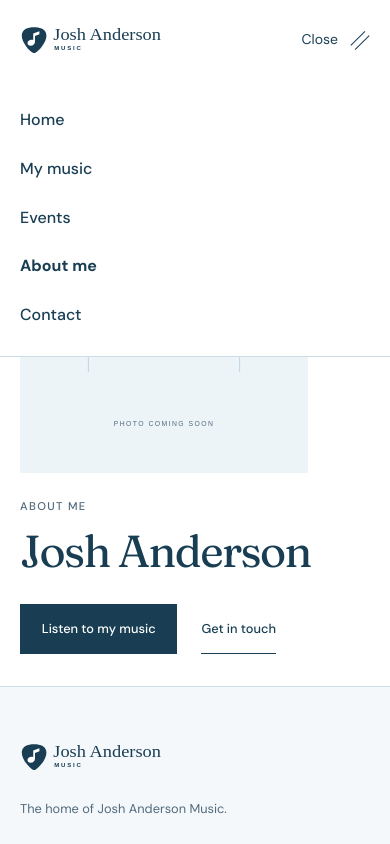
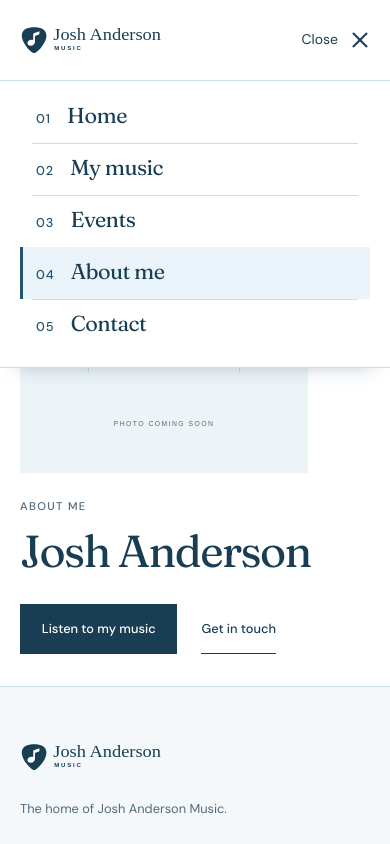
Before and after one commit to andomatthew1234/joshandderson, a plain HTML site: page team.html in a window 390 px wide. Both pictures are taken after a click on the button "Menu". Shown: the top 844 px of the page. Drawn offline with Linux system fonts and the light colour scheme.

Commit message:
Give the mobile navigation an animated numbered setlist

```diff
--- a/main.js
+++ b/main.js
@@ -56,7 +56,9 @@ function initMobileNav() {
         else window.addEventListener('resize', updateHeaderHeight);
     }
 
+    const mobile = window.matchMedia("(max-width: 900px)");
     const setMenuState = (isOpen, returnFocus = false) => {
+        nav.inert = mobile.matches && !isOpen;
         toggle.setAttribute("aria-expanded", String(isOpen));
         nav.classList.toggle("is-open", isOpen);
         if (label) label.textContent = isOpen ? "Close" : "Menu";
@@ -69,7 +71,7 @@ function initMobileNav() {
     });
 
     nav.addEventListener("click", event => {
-        if (event.target.closest("a")) setMenuState(false, window.innerWidth <= 900);
+        if (event.target.closest("a")) setMenuState(false, mobile.matches);
     });
 
     document.addEventListener('pointerdown', event => {
@@ -82,10 +84,9 @@ function initMobileNav() {
         }
     });
 
-    window.addEventListener("resize", () => {
-        if (window.innerWidth > 900 && toggle.getAttribute("aria-expanded") === "true") {
-            setMenuState(false);
-        }
+    setMenuState(false);
+    mobile.addEventListener("change", () => {
+        setMenuState(false, mobile.matches && nav.contains(document.activeElement));
     });
 }
 
--- a/style.css
+++ b/style.css
@@ -52,7 +52,7 @@ p { max-width: 70ch; }
 .site-nav a { display: inline-block; font-size: .85rem; font-weight: 500; min-height: 44px; padding: .6rem 0; position: relative; text-decoration: none; white-space: nowrap; }
 .site-nav a::after { background: var(--blue); bottom: .25rem; content: ''; height: 1px; left: 0; position: absolute; transform: scaleX(0); transform-origin: left; transition: transform .3s var(--ease); width: 100%; }
 .site-nav a:hover::after, .site-nav a.active::after { transform: scaleX(1); }
-.nav-toggle { display: none; }
+.nav-toggle, .setlist-number { display: none; }
 
 /* Home: an actual photograph, rather than a tinted backdrop. */
 .hero { align-items: center; display: grid; gap: clamp(2rem, 6vw, 6rem); grid-template-columns: minmax(0, 1fr) minmax(0, 1fr); padding-block: clamp(2rem, 5vw, 3.5rem) clamp(3rem, 6vw, 4.5rem); }
@@ -147,14 +147,53 @@ body.is-loaded .hero-media img { animation: image-enter .65s var(--ease) both; }
 @media (max-width: 900px) {
     .nav-container { min-height: 80px; }
     .nav-toggle { align-items: center; background: none; border: 0; color: var(--ink); cursor: pointer; display: flex; flex: 0 0 auto; font-size: .875rem; gap: .75rem; margin-inline-start: auto; min-height: 48px; }
-    .nav-toggle-icon { border-bottom: 1px solid; border-top: 1px solid; height: 7px; position: relative; transition: transform .3s; width: 20px; }
-    .nav-toggle[aria-expanded="true"] .nav-toggle-icon { transform: rotate(-45deg); }
-    .site-nav { background: white; border-bottom: 1px solid var(--line); left: 0; max-height: 0; opacity: 0; overflow-x: hidden; overflow-y: auto; overscroll-behavior: contain; padding-inline: var(--left-gutter) var(--right-gutter); position: absolute; right: 0; top: 100%; transform: translateY(-8px); transition: opacity .25s, transform .3s var(--ease), visibility .3s; visibility: hidden; }
-    .site-nav.is-open { max-height: calc(100vh - var(--header-height)); max-height: calc(100dvh - var(--header-height)); opacity: 1; transform: none; visibility: visible; }
-    .site-nav ul { align-items: stretch; flex-direction: column; gap: 0; padding-block: 1rem; }
-    .site-nav a { display: block; font-size: 1rem; min-height: 48px; padding: .7rem 0; }
+    .nav-toggle-icon { width: 20px; height: 16px; position: relative; }
+    .nav-toggle-icon::before, .nav-toggle-icon::after {
+        content: ''; position: absolute; inset: 50% 0 auto; height: 2px; background: currentColor;
+        transform: translateY(-4px); transition: transform .28s var(--ease);
+    }
+    .nav-toggle-icon::after { transform: translateY(3px); }
+    .nav-toggle[aria-expanded="true"] .nav-toggle-icon::before { transform: translateY(-1px) rotate(45deg); }
+    .nav-toggle[aria-expanded="true"] .nav-toggle-icon::after { transform: translateY(-1px) rotate(-45deg); }
+
+    .site-nav {
+        position: absolute; inset: 100% 0 auto; background: var(--white); border-block: 1px solid var(--line);
+        box-shadow: 0 14px 20px -18px rgba(25,62,84,.38);
+        padding-inline: var(--left-gutter) var(--right-gutter);
+        max-height: calc(100vh - var(--header-height)); max-height: calc(100dvh - var(--header-height));
+        overflow: hidden auto; overscroll-behavior: contain;
+        visibility: hidden; pointer-events: none; opacity: 0; transform: translateY(-12px);
+        transition: transform .17s ease-in, opacity .17s ease-in, visibility 0s .17s;
+    }
+    .site-nav.is-open {
+        visibility: visible; pointer-events: auto; opacity: 1; transform: none;
+        transition: transform .38s var(--ease), opacity .18s ease-out;
+    }
+    .site-nav ul { align-items: stretch; flex-direction: column; gap: 0; padding-block: .6rem max(1rem, env(safe-area-inset-bottom)); }
+    .site-nav li { --beat: 0ms; position: relative; }
+    .site-nav li:nth-child(2) { --beat: 22ms; }
+    .site-nav li:nth-child(3) { --beat: 44ms; }
+    .site-nav li:nth-child(4) { --beat: 66ms; }
+    .site-nav li:nth-child(5) { --beat: 88ms; }
+    .site-nav li + li::before {
+        content: ''; position: absolute; inset: 0 .75rem auto; height: 1px; background: var(--line);
+        transform-origin: left; transform: scaleX(0); pointer-events: none;
+    }
+    .site-nav.is-open li + li::before { transform: scaleX(1); transition: transform .42s var(--ease) var(--beat); }
+    .site-nav a {
+        display: flex; align-items: baseline; gap: clamp(1rem, 4vw, 2.25rem);
+        padding: .58em 1rem; min-height: 52px; font: 400 clamp(1.35rem, 3.8vw, 2rem)/1.2 var(--heading-font);
+        letter-spacing: -.025em;
+    }
+    .site-nav a.active { background: var(--sky); box-shadow: inset 3px 0 var(--blue); }
+    .site-nav a:focus-visible { outline-offset: -3px; }
     .site-nav a::after { display: none; }
-    .site-nav a.active { font-weight: 700; }
+    .setlist-number {
+        display: inline-block; color: var(--blue); font: 500 .8rem/1 var(--body-font);
+        font-variant-numeric: tabular-nums; letter-spacing: .08em;
+    }
+    .nav-link-label { transform: translateX(-.3em); }
+    .site-nav.is-open .nav-link-label { transform: none; transition: transform .37s var(--ease) var(--beat); }
     .hero { gap: clamp(1.5rem, 4vw, 3rem); }
     .hero h1 { font-size: clamp(3.2rem, 7vw, 5rem); }
     .hero-kicker { font-size: .7rem; margin-bottom: 1.5rem; }
--- a/team.html
+++ b/team.html
@@ -12,7 +12,7 @@
     <meta property="og:image" content="https://andomatthew1234.github.io/joshandderson/assets/team/josh-placeholder.svg">
     <meta name="twitter:card" content="summary">
     <link rel="icon" type="image/svg+xml" href="assets/favicon.svg?v=e3a2fa6177e5">
-    <link rel="stylesheet" href="style.css?v=d74d5ab9989c">
+    <link rel="stylesheet" href="style.css?v=986ff61eea90">
 </head>
 <body>
     <a class="skip-link" href="#main-content">Skip to content</a>
@@ -20,20 +20,20 @@
 <div id="header-placeholder">
 <header class="site-header">
     <div class="nav-container">
-        <a href="index.html?v=ec342a8dfdda" class="logo brand-lockup" aria-label="Josh Anderson Music home">
+        <a href="index.html?v=d260128276ae" class="logo brand-lockup" aria-label="Josh Anderson Music home">
             <img class="brand-logo" src="assets/logo.svg?v=ef6bcee6747e" width="286" height="64" alt="">
         </a>
         <button class="nav-toggle" type="button" aria-expanded="false" aria-controls="site-navigation">
             <span class="nav-toggle-label">Menu</span>
             <span class="nav-toggle-icon" aria-hidden="true"></span>
         </button>
-        <nav class="site-nav" id="site-navigation">
+        <nav class="site-nav" id="site-navigation" aria-label="Main navigation">
             <ul>
-                <li><a href="index.html?v=ec342a8dfdda">Home</a></li>
-                <li><a href="index.html?v=ec342a8dfdda#my-music">My music</a></li>
-                <li><a href="events.html?v=ec342a8dfdda">Events</a></li>
-                <li><a href="team.html?v=ec342a8dfdda">About me</a></li>
-                <li><a class="nav-contact" href="contact.html?v=ec342a8dfdda">Contact</a></li>
+                <li><a href="index.html?v=d260128276ae"><span class="setlist-number" aria-hidden="true">01</span><span class="nav-link-label">Home</span></a></li>
+                <li><a href="index.html?v=d260128276ae#my-music"><span class="setlist-number" aria-hidden="true">02</span><span class="nav-link-label">My music</span></a></li>
+                <li><a href="events.html?v=d260128276ae"><span class="setlist-number" aria-hidden="true">03</span><span class="nav-link-label">Events</span></a></li>
+                <li><a href="team.html?v=d260128276ae"><span class="setlist-number" aria-hidden="true">04</span><span class="nav-link-label">About me</span></a></li>
+                <li><a class="nav-contact" href="contact.html?v=d260128276ae"><span class="setlist-number" aria-hidden="true">05</span><span class="nav-link-label">Contact</span></a></li>
             </ul>
         </nav>
     </div>
@@ -47,8 +47,8 @@
                 <p class="page-kicker">About me</p>
                 <h1 id="profile-heading">Josh Anderson</h1>
                 <div class="profile-links">
-                    <a class="btn btn-primary" href="index.html?v=ec342a8dfdda#my-music">Listen to my music</a>
-                    <a class="btn btn-secondary" href="contact.html?v=ec342a8dfdda">Get in touch</a>
+                    <a class="btn btn-primary" href="index.html?v=d260128276ae#my-music">Listen to my music</a>
+                    <a class="btn btn-secondary" href="contact.html?v=d260128276ae">Get in touch</a>
                 </div>
             </div>
         </section>
@@ -59,7 +59,7 @@
 <footer class="site-footer brand-footer">
     <div class="footer-container">
         <div class="footer-brand">
-            <a href="index.html?v=ec342a8dfdda" class="footer-logo brand-lockup" aria-label="Josh Anderson Music home">
+            <a href="index.html?v=d260128276ae" class="footer-logo brand-lockup" aria-label="Josh Anderson Music home">
                 <img class="brand-logo" src="assets/logo.svg?v=ef6bcee6747e" width="286" height="64" alt="">
             </a>
             <p>The home of Josh Anderson Music.</p>
@@ -67,18 +67,18 @@
         <nav class="footer-links-block" aria-label="Footer navigation">
             <h2>Explore</h2>
             <ul class="footer-page-links">
-                <li><a href="index.html?v=ec342a8dfdda">Home</a></li>
-                <li><a href="index.html?v=ec342a8dfdda#my-music">My music</a></li>
-                <li><a href="events.html?v=ec342a8dfdda">Events</a></li>
-                <li><a href="team.html?v=ec342a8dfdda">About me</a></li>
-                <li><a href="contact.html?v=ec342a8dfdda">Contact</a></li>
+                <li><a href="index.html?v=d260128276ae">Home</a></li>
+                <li><a href="index.html?v=d260128276ae#my-music">My music</a></li>
+                <li><a href="events.html?v=d260128276ae">Events</a></li>
+                <li><a href="team.html?v=d260128276ae">About me</a></li>
+                <li><a href="contact.html?v=d260128276ae">Contact</a></li>
             </ul>
         </nav>
         <div class="footer-feature">
             <p class="footer-eyebrow">Get in touch</p>
             <h2>Let’s talk music.</h2>
             <p><strong>Phone:</strong> <a href="tel:+61487285665">0487 285 665</a></p>
-            <a class="btn btn-primary" href="contact.html?v=ec342a8dfdda">Contact Josh <span aria-hidden="true">↗</span></a>
+            <a class="btn btn-primary" href="contact.html?v=d260128276ae">Contact Josh <span aria-hidden="true">↗</span></a>
         </div>
     </div>
     <div class="footer-bottom">
@@ -89,6 +89,6 @@
 </div>
 <!-- shared-footer:end -->
 
-    <script src="main.js?v=829282d60b24"></script>
+    <script src="main.js?v=9d9dc85bd61c"></script>
 </body>
 </html>
```
Also changed, not shown: contact.html (+16 -16 lines), events.html (+17 -17 lines), header.html (+6 -6 lines), index.html (+17 -17 lines).
